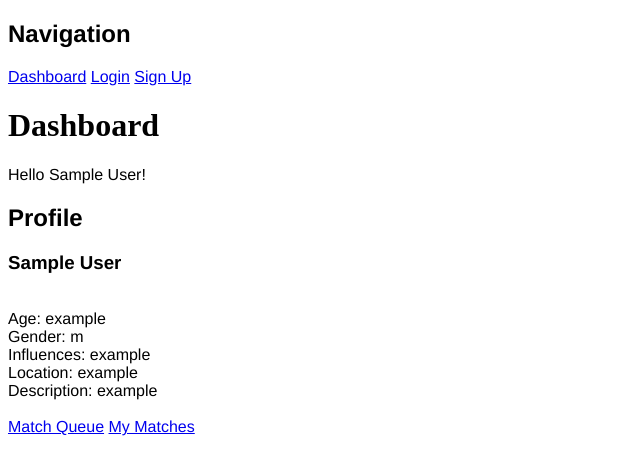
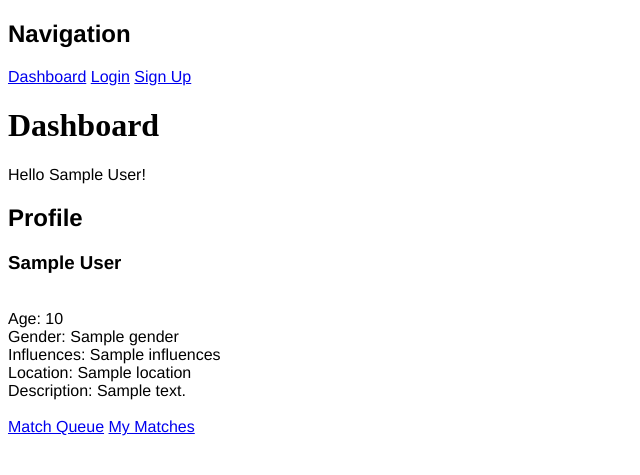
Before and after one commit to rachelmcginn/instajam, a Flask app: template templates/dashboard.html in a window 1280 px wide. Shown: the top 475 px of the page, without its empty margins (0-640 px from the left). Run offline with Flask 2, Linux system fonts and the light colour scheme; the template is opened without the code that fills it: most values are stand-ins (such as "Sample title", 1, 10 or a date in 2020).

Commit message:
Implemented user profile data into /dashboard

```diff
--- a/crud.py
+++ b/crud.py
@@ -111,13 +111,13 @@ def add_a_band_genre(band, genre):
 
 
 def get_musician_by_id(musician_id):
-    """"Returns musician by ID."""
+    """"Returns musician's ID."""
 
     return Musician.query.get(musician_id)
 
 
 def get_band_by_id(band_id):
-    """"Returns band by ID."""
+    """"Returns a band's ID."""
 
     return Band.query.get(band_id)
 
--- a/server.py
+++ b/server.py
@@ -180,22 +180,47 @@ def handle_login_musician():
 @app.route('/dashboard')
 def dashboard():
     """Displays dashboard to logged in user"""
-    #Add in all the info you want passed through jinja
 
     user_type = session.get('user_type')
     user_id = session.get('user_id')
 
     if user_type == None:
         return  redirect ('/login')
+
     if user_type == 'band':
         band = crud.get_band_by_id(user_id)
+
         display_name = band.display_name
+        age = band.age
+        gender = band.gender #may need to tweak this for bands (plural gender)
+        influences = band.influences
+        location = band.location
+        description = band.description
         return render_template('dashboard.html',
-                                display_name=display_name)
+                                display_name=display_name,
+                                age=age,
+                                gender=gender,
+                                influences=influences,
+                                location=location,
+                                description=description)
+
     if user_type == 'musician':
-        display_name = crud.get_musician_by_email('display_name')
+        musician = crud.get_musician_by_id(user_id)
+
+        display_name = musician.display_name
+        age = musician.age
+        gender = musician.gender
+        influences = musician.influences
+        location = musician.location
+        description = musician.description
+
         return render_template('dashboard.html',
-                                display_name=display_name)
+                                display_name=display_name,
+                                age=age,
+                                gender=gender,
+                                influences=influences,
+                                location=location,
+                                description=description)
 
 
 @app.route('/match-queue')
--- a/templates/dashboard.html
+++ b/templates/dashboard.html
@@ -7,11 +7,11 @@
   <h2>Profile</h2>
   <div>
     <h3>{{ display_name }}</h3><br>
-    Age: example <br>
-    Gender: m <br>
-    Influences: example <br>
-    Location: example <br>
-    Description: example <br>
+    Age: {{ age }} <br>
+    Gender: {{ gender }} <br>
+    Influences: {{ influences }} <br>
+    Location: {{ location }} <br>
+    Description: {{ description }} <br>
     <br>
   </div>
 
```
